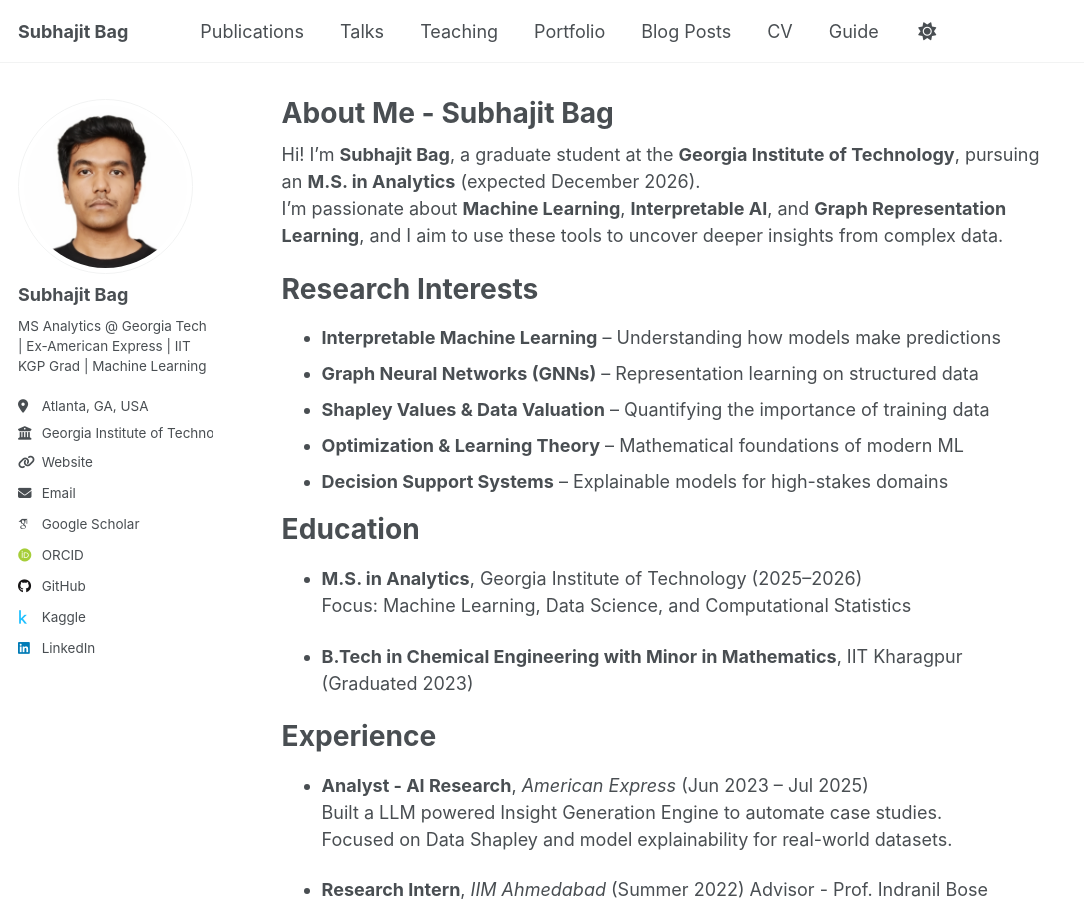
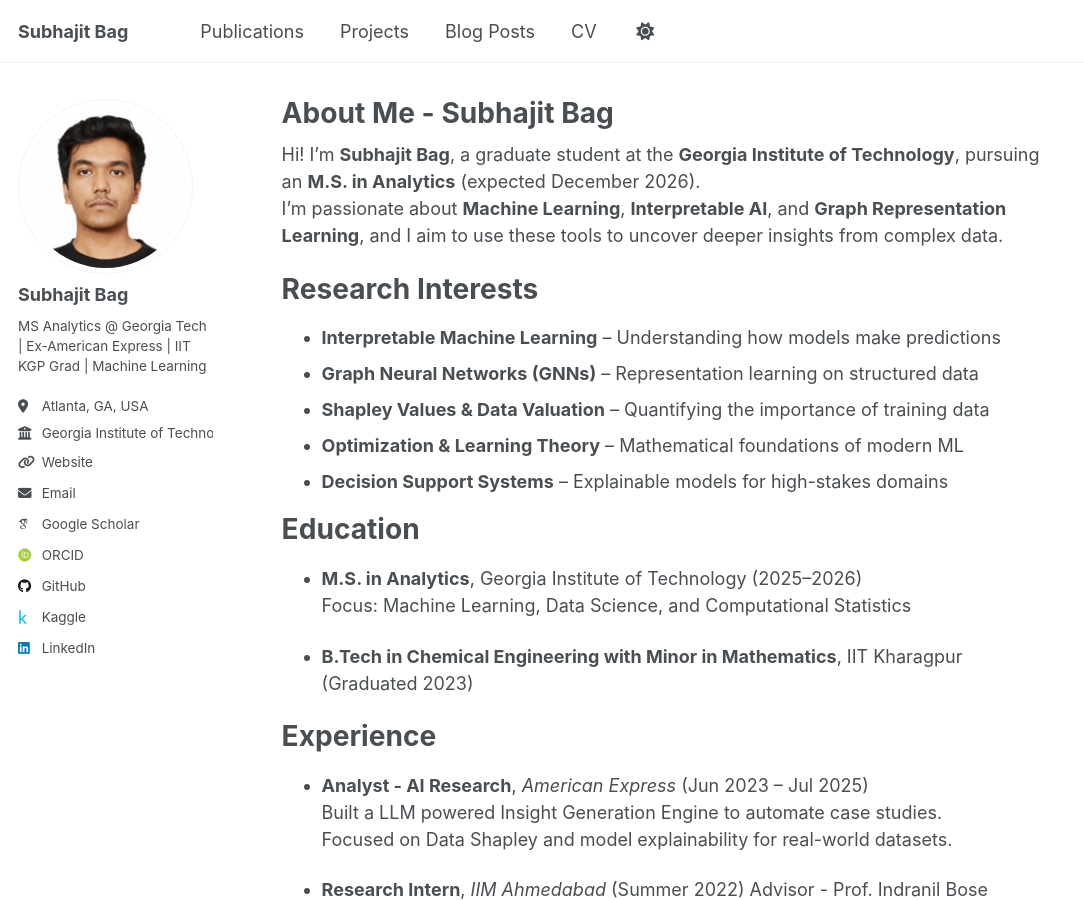
Before and after one commit to shuvo-iitkgp/shuvo-iitkgp.github.io, a Jekyll site: the page built from _pages/about.md, in a window 1280 px wide and 900 px high. Shown: the whole window, without its empty margins (0-1084 px from the left). Built offline with Jekyll 4.4.1, drawn with Linux system fonts in a browser that asks for light colours; some web fonts are replaced; a script that is not in the unit is left out.

Commit message:
Update navigation.yml

```diff
--- a/_data/navigation.yml
+++ b/_data/navigation.yml
@@ -11,13 +11,7 @@ main:
   - title: "Publications"
     url: /publications/
 
-  - title: "Talks"
-    url: /talks/
-
-  - title: "Teaching"
-    url: /teaching/
-
-  - title: "Portfolio"
+  - title: "Projects"
     url: /portfolio/
 
   - title: "Blog Posts"
@@ -25,9 +19,3 @@ main:
 
   - title: "CV"
     url: /cv/
-
-  # - title: "CV"
-  #   url: /cv-json/
-
-  - title: "Guide"
-    url: /markdown/
```
